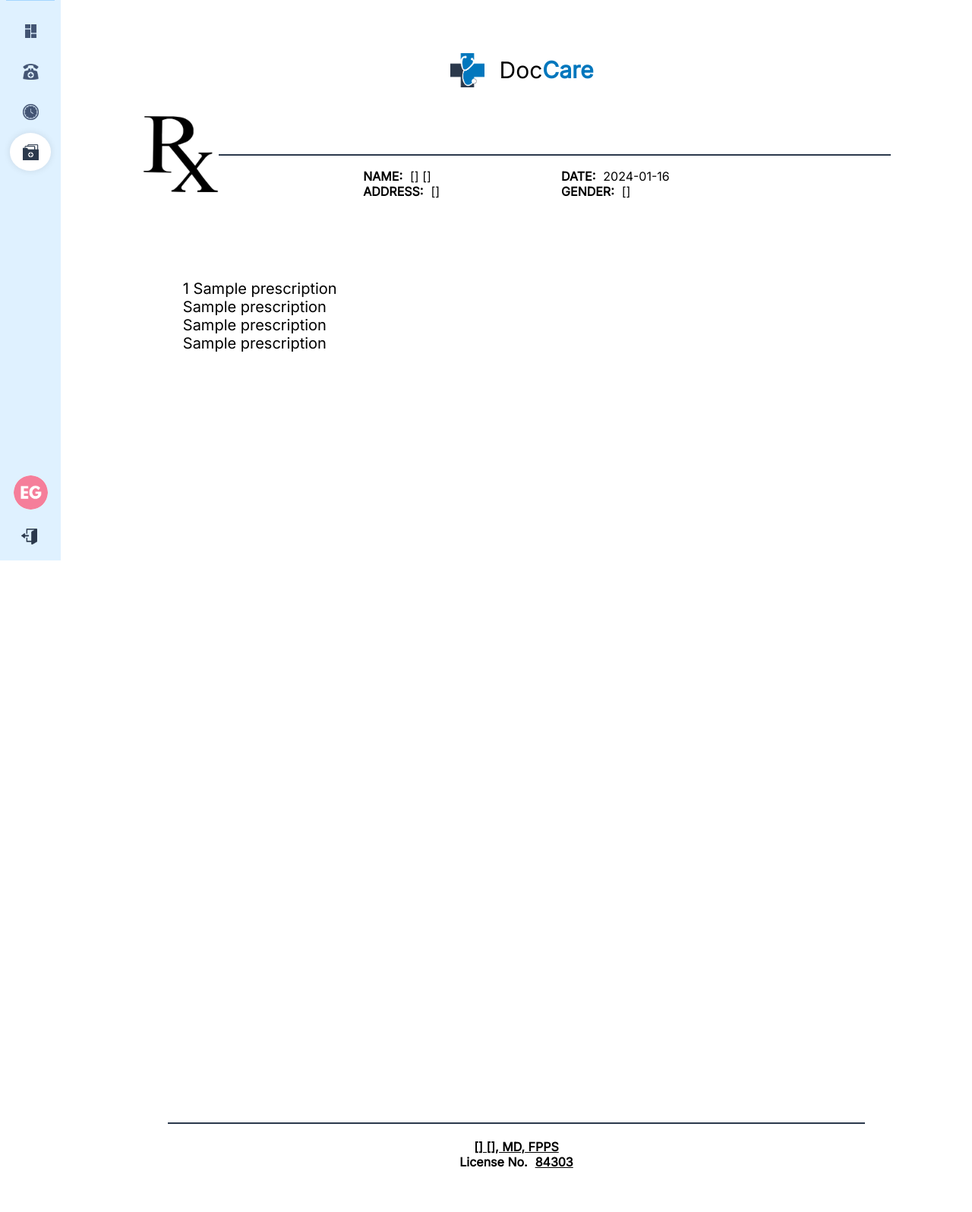
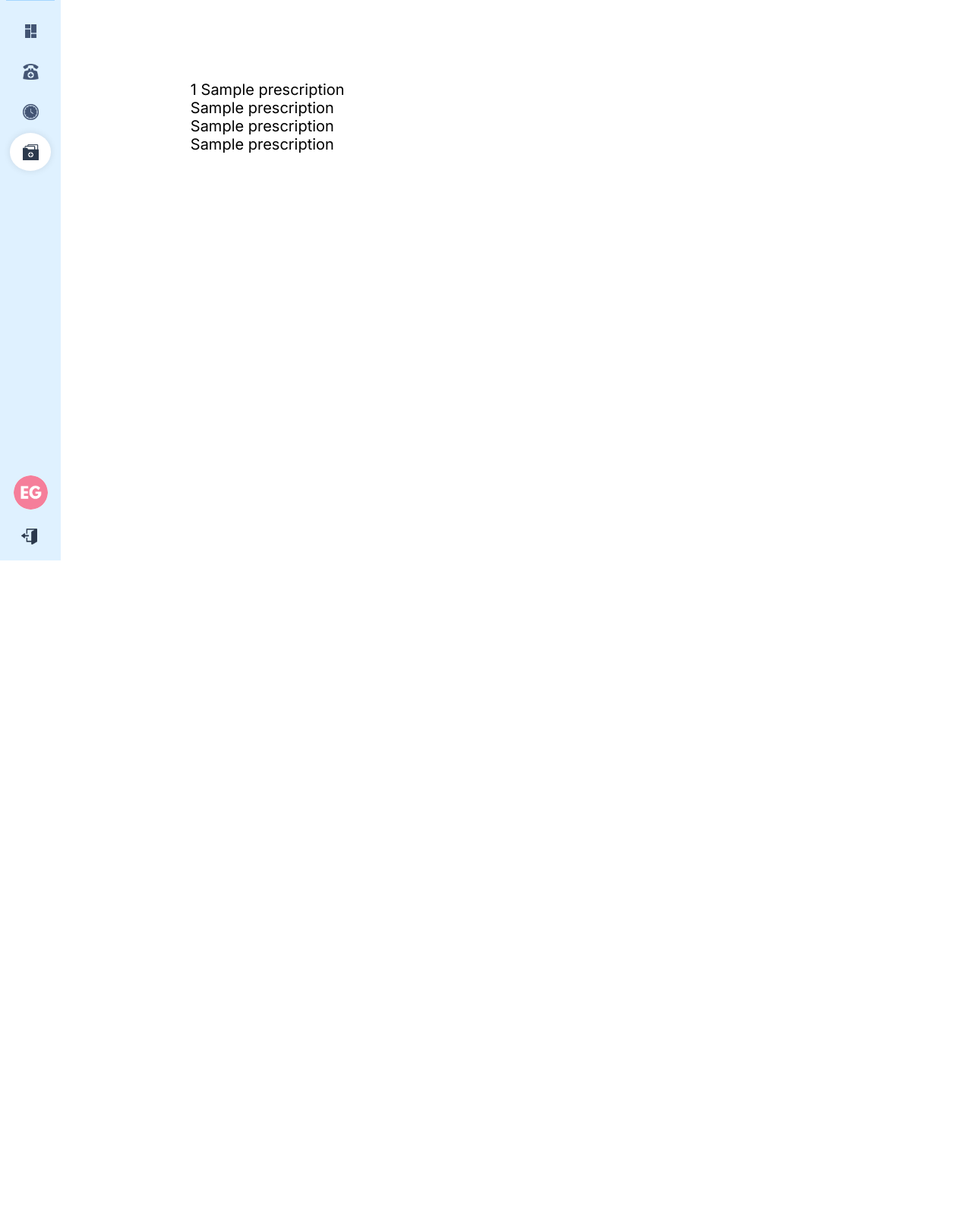
Before and after one commit to kycx0236/Clinical-Management-System, a Flask app: template app/templates/doctor/patient/prescription.html in a window 1280 px wide. Shown: the part 62-1658 px from the top of the page at 76% size. After the commit the page ends 800 px from the top, so only its background shows below. Run offline with Flask 3, Linux system fonts and the light colour scheme; the template is opened without the code that fills it: values that come from a table or form of the project are taken from there, most other values are stand-ins (such as "Sample title", 1, 10 or a date in 2020); some libraries are stand-ins or nearby versions.

Commit message:
UI changes in prescription.

```diff
--- a/app/static/doctor_style.css
+++ b/app/static/doctor_style.css
@@ -580,88 +580,6 @@ input, select {
 }
 
 /* -------------------------------------------- PRESCRIPTION -------------------------------------------- */
-.cms-logo.prescription {
-    position: relative;
-    justify-content: center;
-    margin-top: 50px;
-    margin-bottom: -80px;
-    display: flex;
-    font-size: 30px;
-    border-bottom: 0;
-    display: flex;
-    gap: 20px;
-}
-
-.prescription_logo img {
-    width: 45px;
-    margin-top: 20px;
-}
-
-.care {
-    color: var(--blueA);
-}
-
-.head_prescription {
-    position: relative;
-    display: flex;
-    top: 100px;
-    justify-content: center;
-}
-
-.body_prescription {
-    position: relative;
-    display: flex;
-    justify-content: center;
-    margin-top: 20px;
-    gap: 160px;
-}
-
-.name, .date, .address, .gender_pres {
-    position: relative;
-    display: flex;
-    gap: 10px;
-}
-
-.rx img {
-    position: relative;
-    width: 100px;
-    margin-bottom: 45px;
-}
-
-.line-border {
-    position: relative;
-    top: 50px;
-    border: 1px solid var(--darkBlue);
-    height: 1px;
-    width: 885px;
-}
-
-.foot {
-    position: relative;
-    margin-top: 20px;
-    margin-bottom: 30px;
-}
-
-.page_break {
-    position: relative;
-    border: 1px solid var(--darkBlue);
-    width: 80%;
-    height: 1px;
-    margin-bottom: 20px;
-}
-
-.doctor {
-    position: relative;
-    text-decoration: underline;
-}
-
-.license {
-    position: relative;
-    justify-content: center;
-    display: flex;
-    gap: 10px;
-}
-
 .p_row.prescriptionA {
     gap: 20px;
     margin-top: 60px;
@@ -712,43 +630,6 @@ input, select {
 .btn-prescription:hover {
     transform: scale(101%);
     cursor: pointer;
-}
-
-.medicine {
-    position: absolute;
-    top: 450px;
-    left: 115px;
-}
-
-@media print {
-    @page {
-        size: 8.5in 11in;
-        margin: 0;
-    }
-
-    body {
-        width: 8.5in;
-        height: 11in;
-        margin: 0 auto;
-        box-sizing: border-box;
-    }
-
-    .sidenav-bg, .med-header.history, .segmented-controls, .update-icon, .print-icon, .navbar {
-        display: none;
-    }
-
-    .patient-bg.prescription {
-        display: block;
-        position: absolute;
-        height: 610px;
-        width: 1230px;
-        top: 0px;
-        left: 0px;
-    }
-
-    .sidenav-bg, .back-icon, .nav.nav-underline, .btn-container, .med-header, .update-icon, .print-icon, .navbar {
-        display: none;
-    }
 }
 
 .print-icon {
--- a/app/templates/doctor/patient/prescription.html
+++ b/app/templates/doctor/patient/prescription.html
@@ -79,7 +79,7 @@
                     </li>
                 </ul>
 
-                <button class="print-icon" onclick="window.print()" id="printButton">
+                <button class="print-icon" type="button" onclick="printSection()" id="printButton">
                     <img src="{{ url_for('static', filename='images/Print.png') }}">
                 </button>
 
@@ -98,53 +98,8 @@
                 <input hidden name="patient_id" value="{{ consultation[1] }}" >
             </div>
 
-            <!-- PRESCRIPTION -->
-            <div class="patient-bg prescription">
-                <div class="cms-logo prescription">
-                    <div class="prescription_logo">
-                        <img src="{{ url_for('static', filename='/images/DocCare Logo.png') }}">
-                    </div>
-                    <div style="display: flex;">
-                        <p class="doc">Doc</p>
-                        <h4 class="care">Care</h4>
-                    </div>
-                </div>
-
-                <div class="head_prescription">
-                    <div class="rx">
-                        <img src="{{ url_for('static', filename='/images/Rx.png') }}">
-                    </div>
-
-                    <div class="line-border"></div>
-                </div>
-
-                <div class="body_prescription">
-                    <div style="display: block">
-                        <div class="name">
-                            <h4>NAME:</h4>
-                            <p>{{ patient[1] }} {{ patient[3] }}</p>
-                        </div>
-                        <div class="address">
-                            <h4>ADDRESS:</h4>
-                            <p>{{ patient[10] }}</p>
-                        </div>
-                    </div>
-
-                    <div style="display: block;">
-                        <div class="date">
-                            <h4>DATE:</h4>
-                            <p id="prescriptionDate"></p>
-                        </div>
-
-                        <div class="gender_pres">
-                            <h4>GENDER:</h4>
-                        <p>{{ patient[6] }}</p>
-                        </div>
-                    </div>
-                </div>
-
             <center>
-                    <div class="med-header" id="p_header"  style="display: none;">PRESCRIPTION</div>
+                <div class="med-header" id="p_header" style="display: none;">PRESCRIPTION</div>
 
                 <!-- PRESCRIPTION -->
                 <div class="prescription-container" id="prescriptionContainer" style="display: none;">
@@ -182,14 +137,13 @@
 
                 <!-- DISPLAY PRESCRIPTION DATA -->
                 <div id="gridContainer" class="grid_container prescription">
-                        <center>
                     <div class="grid_item prescription grid1">
                         <center>
                             <table class="prescription_table" id="prescriptionTable">
                                 <tbody>
                                     {% for prescription in prescriptions %}
                                         <tr>
-                                                    <td colspan="5" style="text-align: left;">{{ prescription[0] }} {{ prescription[1] }}<br>
+                                            <td colspan="5" style="text-align: left; padding-left:20px;">{{ prescription[0] }} {{ prescription[1] }}<br>
                                                 {{ prescription[2] }}<br>
                                                 {{ prescription[3] }}<br>
                                                 {{ prescription[4] }}
@@ -200,20 +154,8 @@
                             </table>
                         </center>
                     </div>
-
-                            <div class="grid_item prescription">
-                                <center>
-                                    <div class="foot">
-                                        <div class="page_break"></div>
-                                        <h4 class="doctor">{{ doctor[0] }} {{ doctor[1] }}, MD, FPPS</h4>
-                                        <h4 class="license">License No. <p style="text-decoration:underline;"> 84303</p> </h4>
                 </div>
             </center>
-                            </div>
-                        </center>
-                    </div>
-                </center>
-            </div>
         </form>
     </main>
 
@@ -260,22 +202,96 @@
     </div>
 
     <script>
-        // CURRENT DATE
-        function displayDate() {
-            const dateElement = document.getElementById('prescriptionDate');
+        // TO PRINT PRESCRIPTION
+        function printSection() {
+            var section = document.getElementById('gridContainer');
 
-            function updateDate() {
-                const currentDate = new Date();
-                const year = currentDate.getFullYear();
-                const month = String(currentDate.getMonth() + 1).padStart(2, '0');
-                const day = String(currentDate.getDate()).padStart(2, '0');
-                const formattedDate = `${year}-${month}-${day}`;
+            if (section) {
+                var currentDate = new Date().toLocaleDateString('en-US', {
+                    year: 'numeric',
+                    month: 'long',
+                    day: 'numeric'
+                });
 
-                dateElement.textContent = `${formattedDate}`;
+                var printWindow = window.open('about:blank', '_blank', 'width=800,height=600,toolbar=0,menubar=0');
+
+                var printableContent = `
+                    <html>
+                    <head>
+                        <title>PRESCRIPTION</title>
+                        <style>
+                            body {
+                                font-family: 'Times New Roman', Times, serif;
+                                text-align: justify;
+                                margin-top: 25px
+                                font-size: 14px;
                             }
-            updateDate();
+
+                            .clearance_textarea {
+                                width: 100%;
                             }
-        displayDate();
+
+                            h3 {
+                                text-align: center;
+                                margin-bottom: 40px;
+                            }
+
+                            .cms_logo {
+                                display: flex;
+                                text-align: center;
+                                justify-content: center;
+                            }
+
+                            .care {
+                                color: #0277BD;
+                            }
+
+                            .footer {
+                                margin-top: auto;
+                                text-align: right;
+                                padding-top: 10px;
+                                border-top: 1px solid;
+                                position: fixed;
+                                bottom: 0;
+                                right: 0;
+                                left: 0;
+                            }
+                        </style>
+                    </head>
+                    <body>
+                        <center>
+                            <div class="cms_logo">
+                                <h4 class="doc">Doc</h4>
+                                <h4 class="care">Care</h4>
+                            </div>
+                        </center>
+
+                        <p style="text-align: right; margin-bottom: 40px;">DATE: ${currentDate}</p>
+                        <p style="text-align: left; margin-bottom: 20px; padding-bottom: 10px; border-bottom: 1px solid;">
+                            NAME: <strong>{{ patient[1] }} {{ patient[2] }} {{ patient[3] }}</strong> <br>
+                            ADDRESS: {{ patient[10] }} <br>
+                            GENDER: {{ patient[6] }} <br>
+                        </p>
+                        <p style="text-align: left; margin-top: 0px; margin-bottom: 0px; font-size: 60px;">Rx</p>
+                        <p style="text-align: left">
+                            ${section.innerHTML.replace(/<center>/g, '').replace(/<\/center>/g, '')}
+                        </p>
+
+                        <div class="footer">
+                            <strong>DR. {{ doctor[0] }} {{ doctor[1] }}</strong><br>PHYSICIAN
+                        </div>
+                    </body>
+                    </html>
+                `;
+
+                printWindow.document.write(printableContent);
+                printWindow.print();
+                printWindow.close();
+
+            } else {
+                console.error('Section not found.');
+            }
+        }
 
         // EDIT BUTTON
         function enableEdit() {
```
Lines whose indentation alone changed are shown as unchanged.
